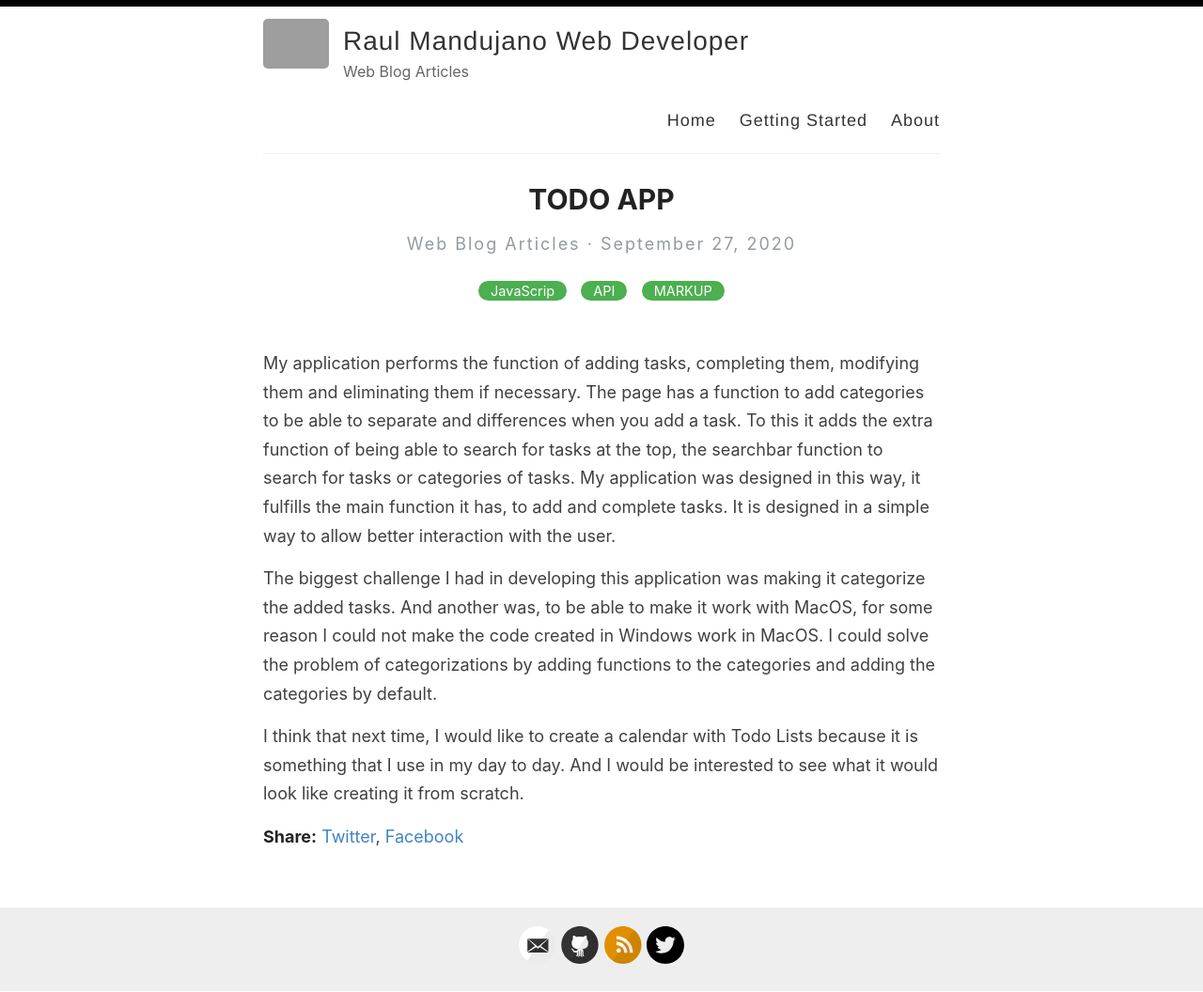
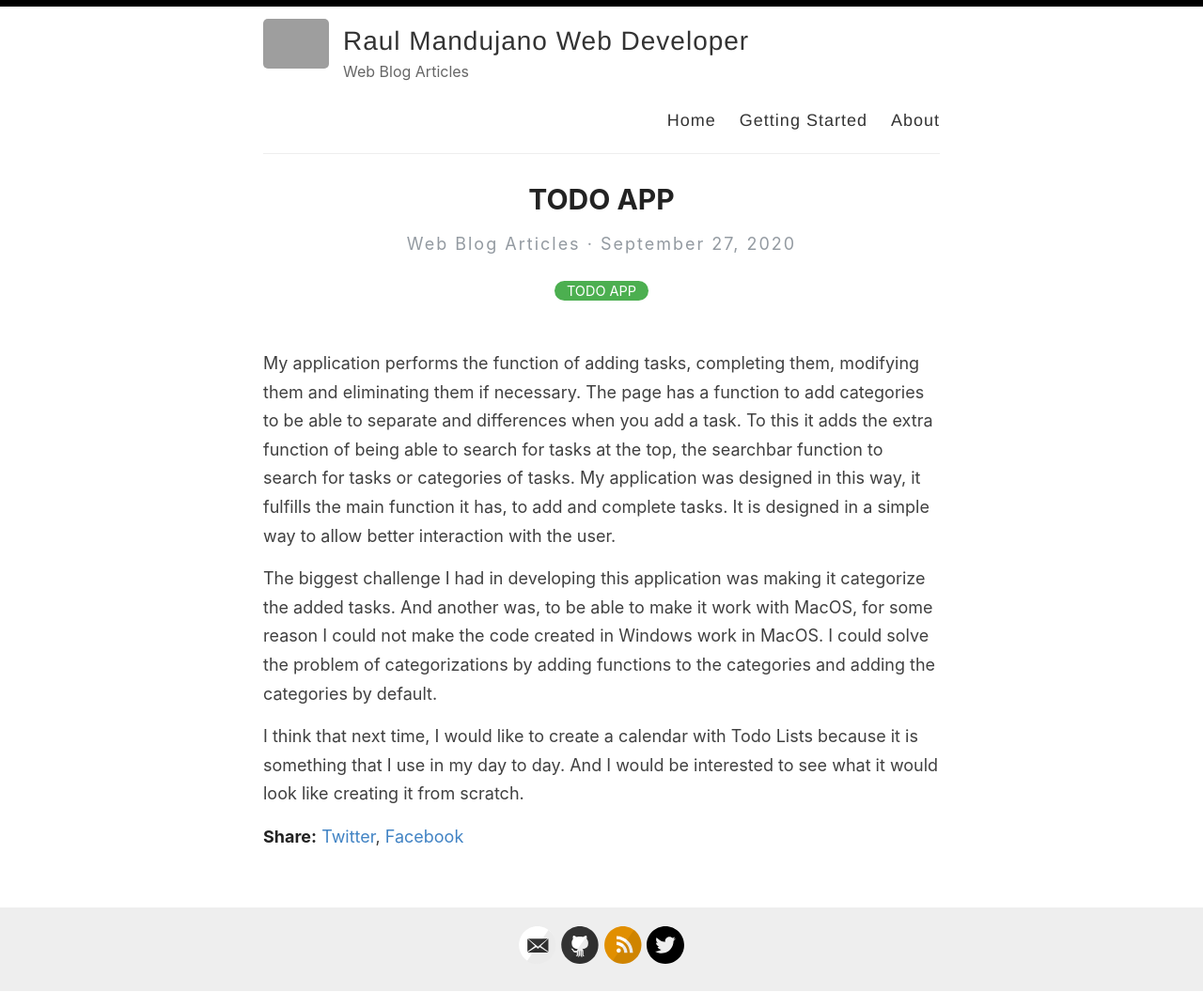
Before and after one commit to RaulMandujano/RaulPage, a Jekyll site: the page built from _posts/2020-09-27-TodoApp.md, in a window 1280 px wide. Shown: the whole page at 94% size. Built offline with Jekyll 4.4.1, drawn with Linux system fonts in a browser that asks for light colours; grey boxes are pictures that could not be loaded.

Commit message:
Update 2020-09-27-TodoApp.md

```diff
--- a/_posts/2020-09-27-TodoApp.md
+++ b/_posts/2020-09-27-TodoApp.md
@@ -1,7 +1,7 @@
 ---
 layout: post
 title:  TODO APP
-categories: [JavaScrip,API,MARKUP]
+categories: [TODO APP]
 excerpt: My application performs the function of adding tasks, completing them, modifying them and eliminating them if necessary. The page has a function to add categories to be able to separate and differences when you add a task.
 ---
 
```
